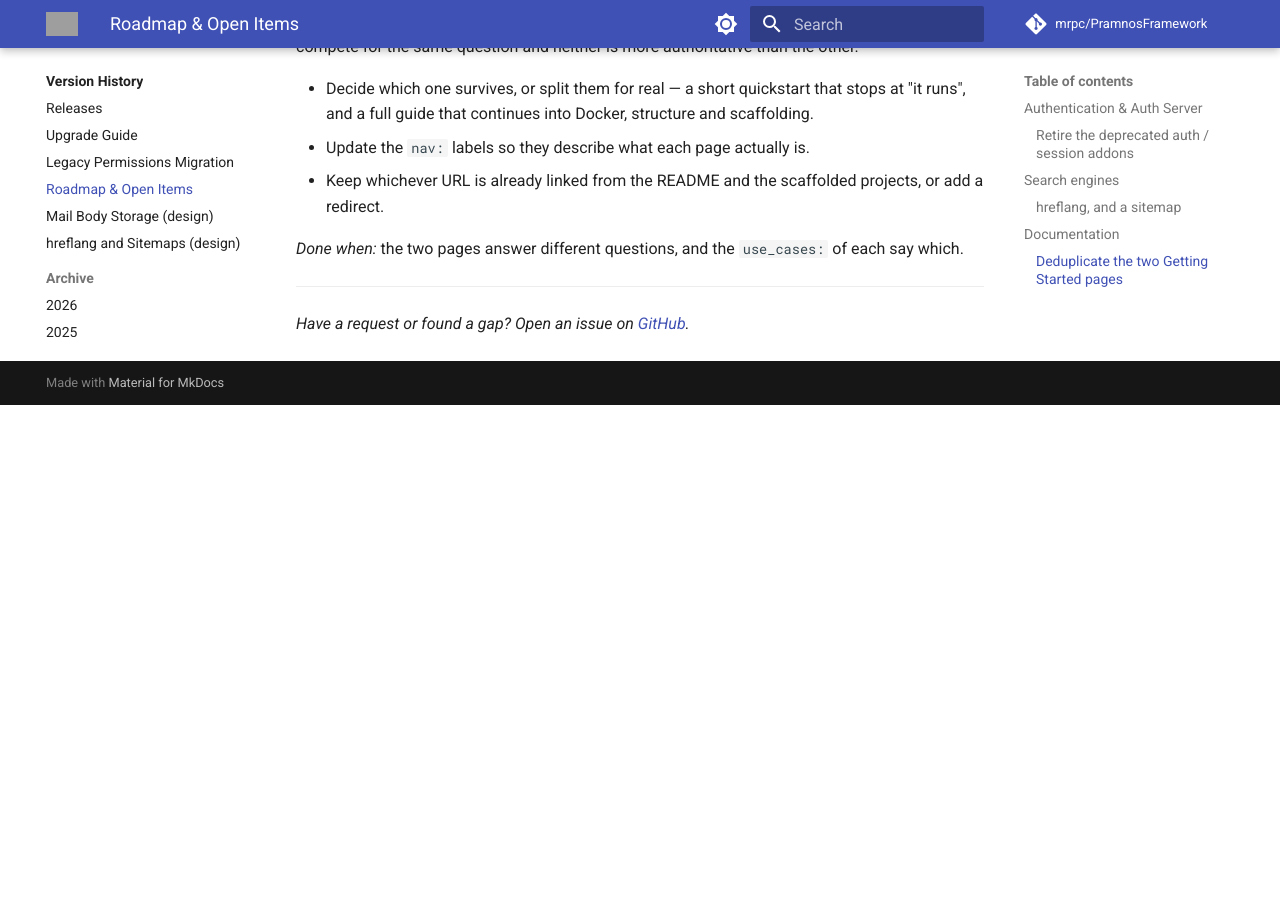
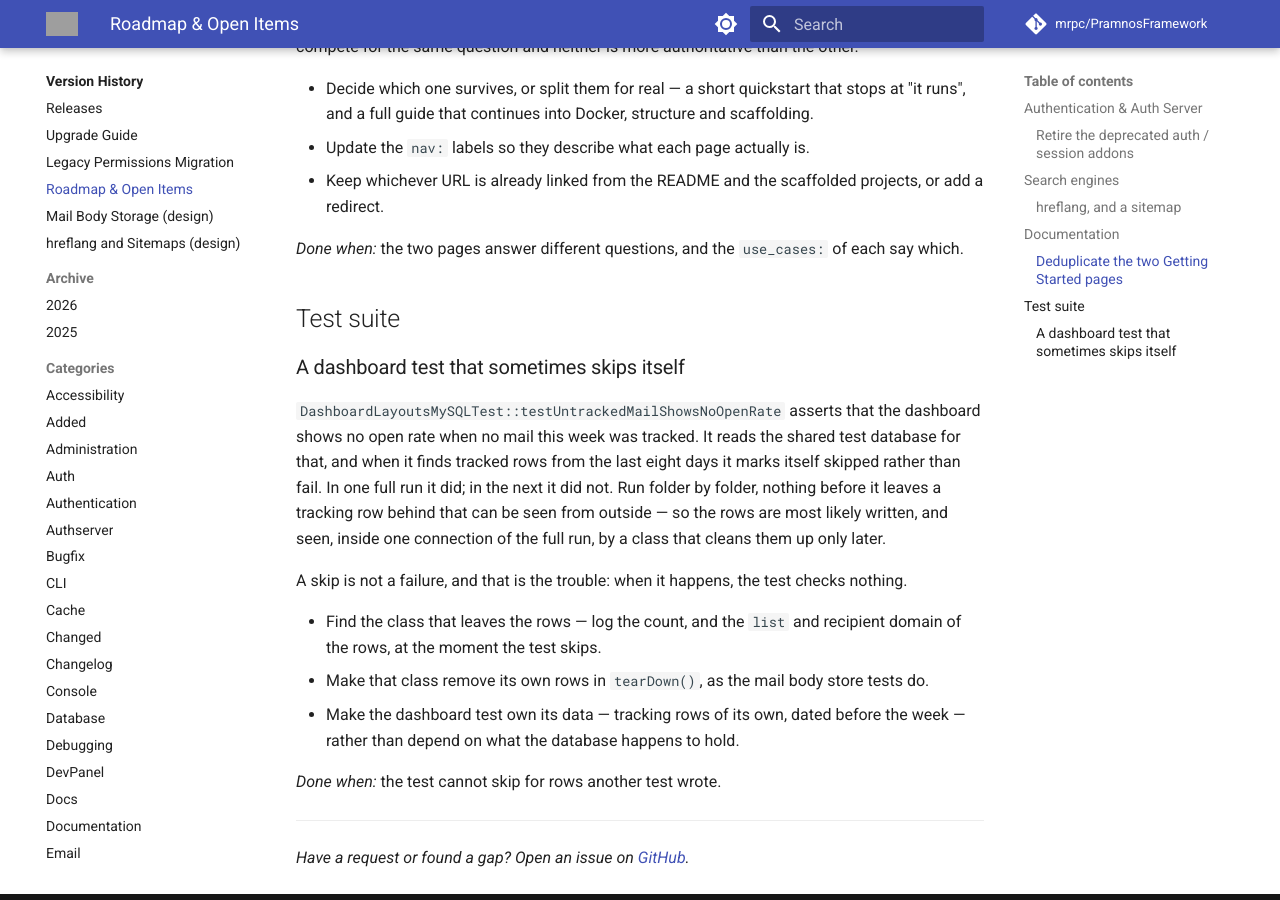
Before and after one commit to mrpc/PramnosFramework, an MkDocs documentation site: the page built from docs/Roadmap.md, in a window 1280 px wide and 900 px high, scrolled down 1798 px. Built offline with MkDocs 1.6.1 and Material for MkDocs 9.7.7, drawn with Linux system fonts in a browser that asks for light colours; comment, search, counter and statistics services are not loaded; before the commit the page ends 2203 px from its top, so only the background shows below that; grey boxes are pictures that could not be loaded.

Commit message:
docs(roadmap): a dashboard test that sometimes skips itself for tracking rows another test left — to find and fix later

```diff
--- a/docs/Roadmap.md
+++ b/docs/Roadmap.md
@@ -84,6 +84,27 @@
 *Done when:* the two pages answer different questions, and the `use_cases:` of
 each say which.
 
+## Test suite
+
+### A dashboard test that sometimes skips itself
+
+`DashboardLayoutsMySQLTest::testUntrackedMailShowsNoOpenRate` asserts that the dashboard shows
+no open rate when no mail this week was tracked. It reads the shared test database for that, and
+when it finds tracked rows from the last eight days it marks itself skipped rather than fail. In
+one full run it did; in the next it did not. Run folder by folder, nothing before it leaves a
+tracking row behind that can be seen from outside — so the rows are most likely written, and
+seen, inside one connection of the full run, by a class that cleans them up only later.
+
+A skip is not a failure, and that is the trouble: when it happens, the test checks nothing.
+
+- Find the class that leaves the rows — log the count, and the `list` and recipient domain of
+  the rows, at the moment the test skips.
+- Make that class remove its own rows in `tearDown()`, as the mail body store tests do.
+- Make the dashboard test own its data — tracking rows of its own, dated before the week — rather
+  than depend on what the database happens to hold.
+
+*Done when:* the test cannot skip for rows another test wrote.
+
 ---
 
 _Have a request or found a gap? Open an issue on
```
Also changed, not shown: docs/version-history/posts/2026-10-20.md (+10 -1 lines).
